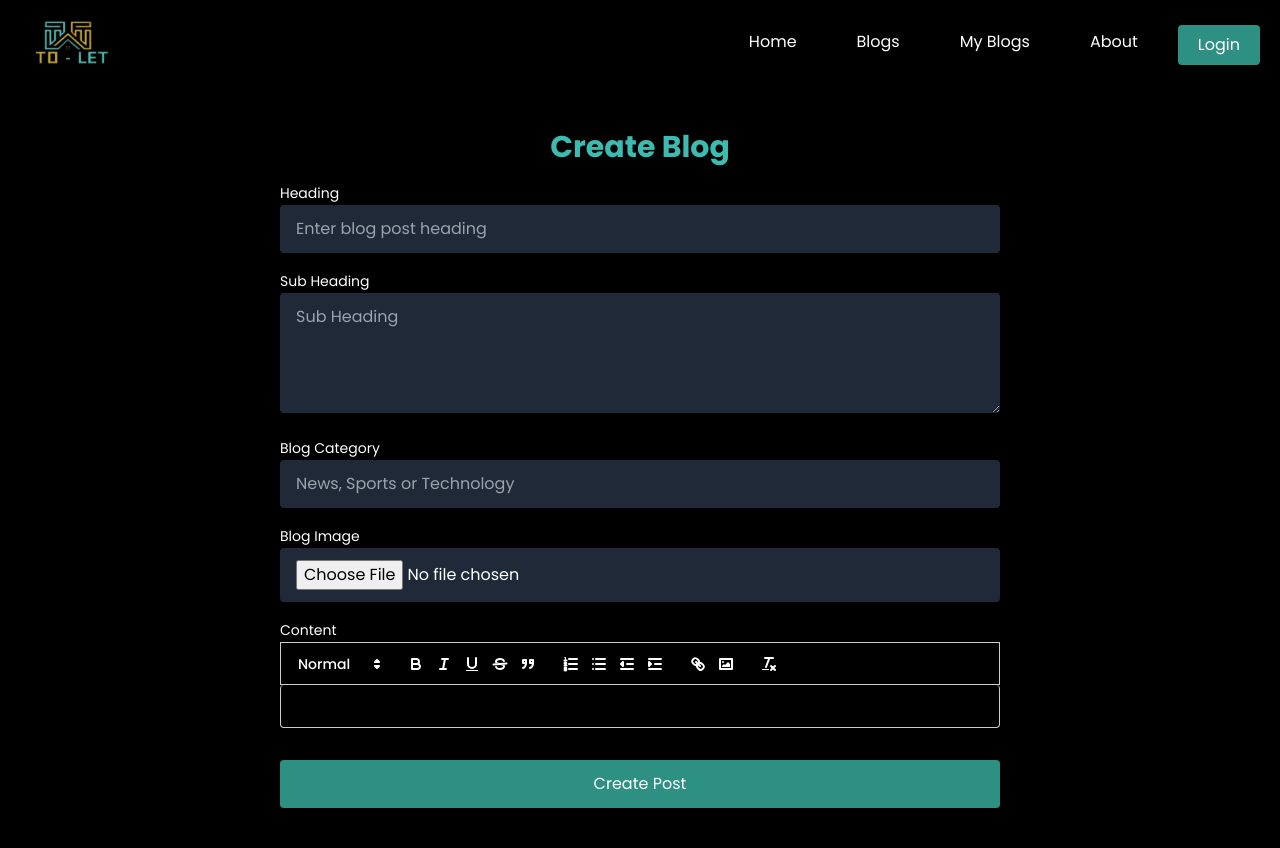
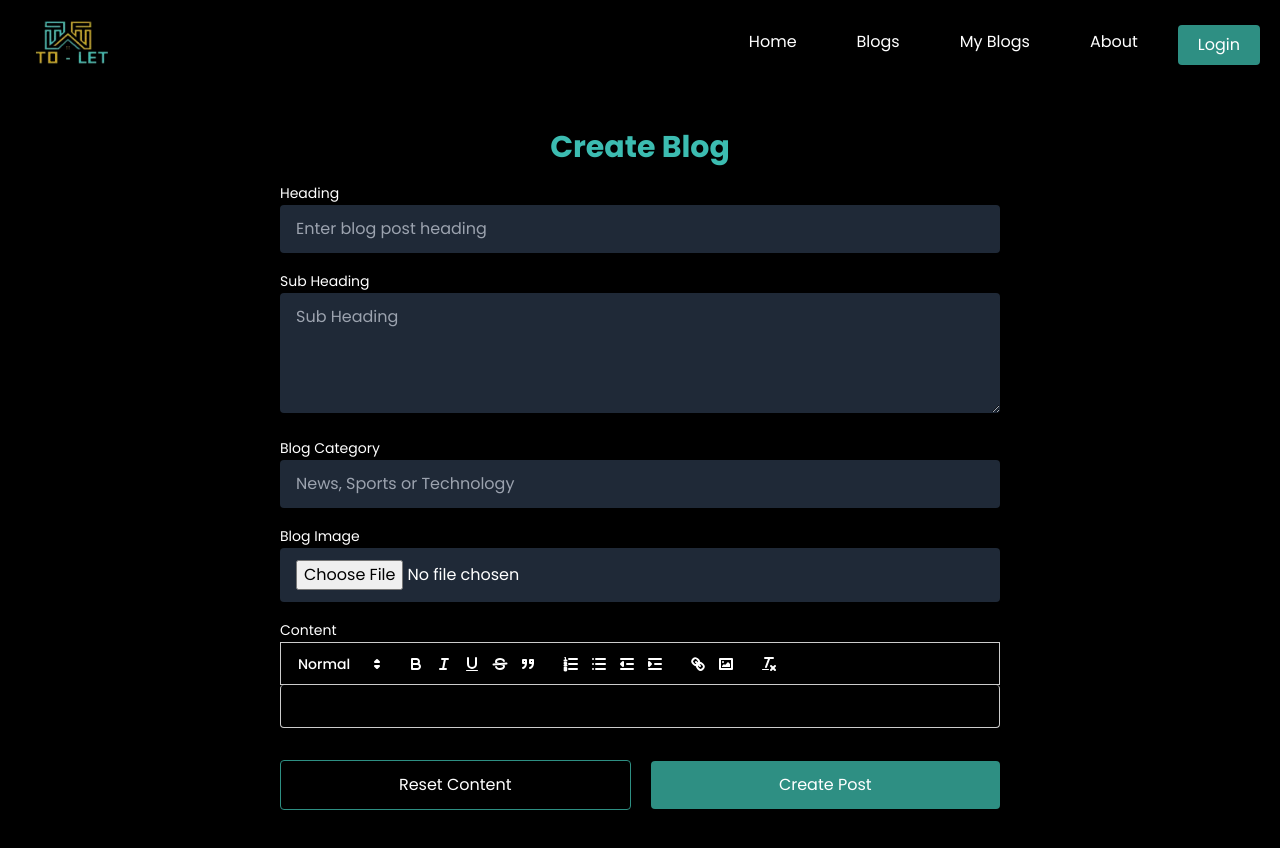
Before and after one commit to Pycreater/To-Let-Globe-Blogs, a React (Vite) app in the folder client/: page /create-blog in a window 1280 px wide. Shown: the top 848 px of the page. Built offline with nearby package versions, Linux system fonts and the light colour scheme.

Commit message:
feat(reset): add reset button

```diff
--- a/client/src/pages/addBlog.jsx
+++ b/client/src/pages/addBlog.jsx
@@ -136,6 +136,14 @@ const AddBlog = () => {
           Content
         </label>
         <div ref={quillRef} className="custom-quill rounded"></div>
+        <div className="flex justify-center md:flex-row flex-col items-center md:gap-5 ">
+          <button
+            type="reset"
+            onClick={resetForm}
+            className="w-full py-3 border-[#2e8f83] border-[1px] text-white rounded hover:bg-[#34a394] mt-8 flex justify-center items-center duration-150 ease-in-out"
+          >
+            Reset Content
+          </button>
           <button
             type="submit"
             className="w-full py-3 bg-[#2e8f83] text-white rounded hover:bg-[#34a394] mt-8 flex justify-center items-center"
@@ -155,6 +163,7 @@ const AddBlog = () => {
               "Create Post"
             )}
           </button>
+        </div>
       </form>
     </div>
   );
```
Lines whose indentation alone changed are shown as unchanged.
